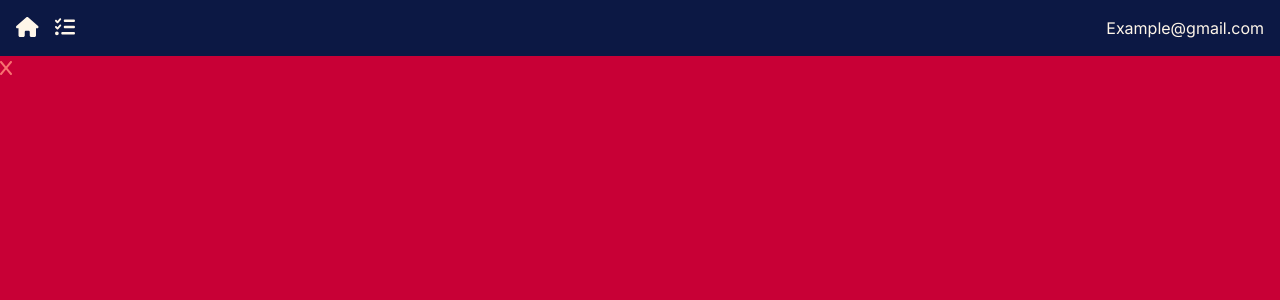
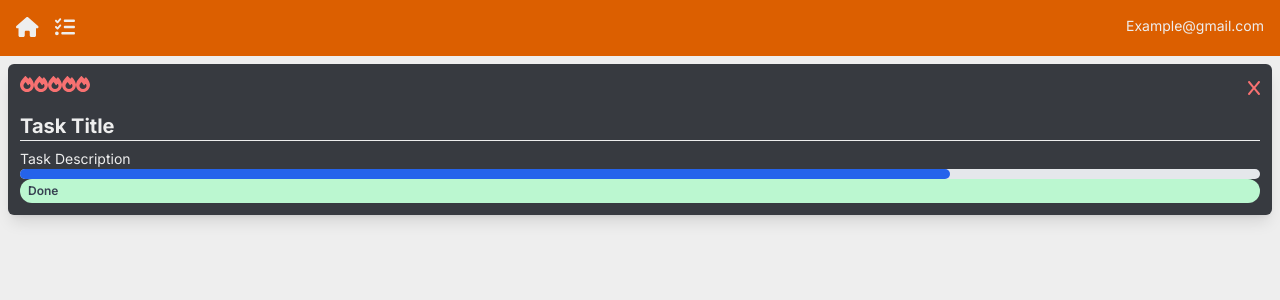
Before and after one commit to Mo-Gamer-2000/TaskFlare, a Next.js app: page / in a window 1280 px wide. Shown: the top 300 px of the page. Built offline with nearby package versions, Linux system fonts and the light colour scheme.

Commit message:
Crad Design Implementation - NOT Finished yet...

```diff
--- /dev/null
+++ b/app/(components)/PriorityDisplay.jsx
@@ -0,0 +1,17 @@
+import { faFire } from '@fortawesome/free-solid-svg-icons'
+import { FontAwesomeIcon } from '@fortawesome/react-fontawesome'
+import React from 'react'
+
+const PriorityDisplay = () => {
+    return (
+        <div className="flex justify-start align-baseline">
+            <FontAwesomeIcon icon={faFire} className='text-red-400' />
+            <FontAwesomeIcon icon={faFire} className='text-red-400' />
+            <FontAwesomeIcon icon={faFire} className='text-red-400' />
+            <FontAwesomeIcon icon={faFire} className='text-red-400' />
+            <FontAwesomeIcon icon={faFire} className='text-red-400' />
+        </div>
+    )
+}
+
+export default PriorityDisplay
--- /dev/null
+++ b/app/(components)/ProgressDisplay.jsx
@@ -0,0 +1,13 @@
+import React from 'react'
+
+const ProgressDisplay = () => {
+    return (
+        <div className="w-full bg-gray-200 rounded-full h-2.5">
+            <div className="bg-blue-600 rounded-full h-2.5" style={{ width: "75%" }}>
+
+            </div>
+        </div>
+    )
+}
+
+export default ProgressDisplay
--- /dev/null
+++ b/app/(components)/StatusDisplay.jsx
@@ -0,0 +1,11 @@
+import React from 'react'
+
+const StatusDisplay = () => {
+    return (
+        <span className="inline-block rounded-full px-2 py-1 text-xs font-semibold text-gray-700 bg-green-200">
+            Done
+        </span>
+    )
+}
+
+export default StatusDisplay
--- a/app/(components)/TaskCard.jsx
+++ b/app/(components)/TaskCard.jsx
@@ -1,8 +1,23 @@
 import DeleteBlock from "./DeleteBlock"
+import PriorityDisplay from "./PriorityDisplay"
+import ProgressDisplay from "./ProgressDisplay"
+import StatusDisplay from "./StatusDisplay"
 
 const TaskCard = () => {
     return (
-        <div><DeleteBlock /></div>
+        <div className="flex flex-col bg-card hover:bg-card-hover rounded-md shadow-lg p-3 m-2">
+            <div className="flex mb-3">
+                <PriorityDisplay />
+                <div className="ml-auto">
+                    <DeleteBlock />
+                </div>
+            </div>
+            <h4>Task Title</h4>
+            <hr className="h-px border-0 bg-page mb-2" />
+            <p className="whitespace-pre-wrap">Task Description</p>
+            <ProgressDisplay />
+            <StatusDisplay />
+        </div>
     )
 }
 
--- a/app/globals.css
+++ b/app/globals.css
@@ -1,6 +1,35 @@
 @tailwind base;
 @tailwind components;
 @tailwind utilities;
+
+@layer base {
+  h1,
+  h2,
+  h3,
+  h4 {
+    @apply font-bold;
+  }
+
+  h1 {
+    @apply text-4xl;
+  }
+
+  h2 {
+    @apply text-3xl;
+  }
+
+  h3 {
+    @apply text-2xl;
+  }
+
+  h4 {
+    @apply text-xl;
+  }
+
+  p {
+    @apply text-sm text-default-text;
+  }
+}
 
 @layer components {
   .icon {
--- a/tailwind.config.js
+++ b/tailwind.config.js
@@ -13,13 +13,13 @@
           "conic-gradient(from 180deg at 50% 50%, var(--tw-gradient-stops))",
       },
       colors: {
-        nav: "#0C1844",
-        page: "#C80036",
-        card: "#FF6969",
-        "card-hover": "#FFF5E1",
-        "default-text": "#FFF6E9",
-        "blue-accent": "#0C1844",
-        "blueh-accent-hover": "#0A1844",
+        nav: "#DC5F00",
+        page: "#EEEEEE",
+        card: "#373A40",
+        "card-hover": "#686D76",
+        "default-text": "#EEEEEE",
+        "blue-accent": "#DC5F00",
+        "blueh-accent-hover": "#DC5F00",
       },
     },
   },
```
